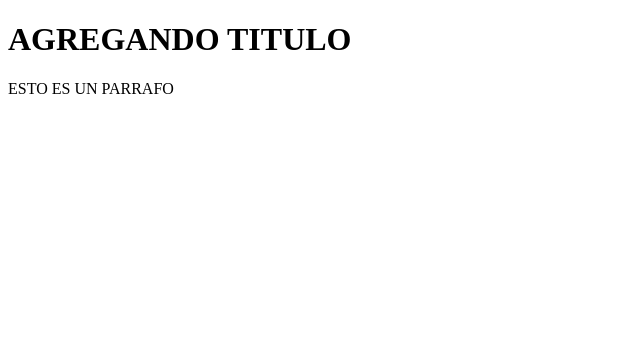
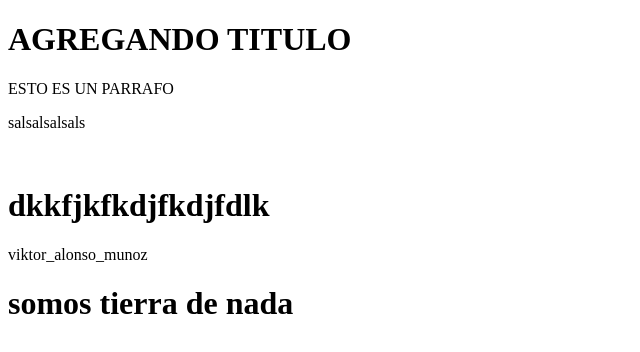
Before and after one commit to carlosmunoz84/clase2604, a plain HTML site: page index.html in a window 1280 px wide. Shown: the whole page, without its empty margins (0-640 px from the left). Drawn offline with Linux system fonts and the light colour scheme.

Commit message:
seguimos cambiando a viktor

```diff
--- a/index.html
+++ b/index.html
@@ -8,5 +8,10 @@
 <body>
     <h1>AGREGANDO TITULO</h1>
     <p>ESTO ES  UN PARRAFO</p>
+    <p>salsalsalsals</p>
+    <br>
+    <h1>dkkfjkfkdjfkdjfdlk</h1>
+    <p>viktor_alonso_munoz</p>
+    <h1>somos tierra de nada</h1>
 </body>
 </html>
```
